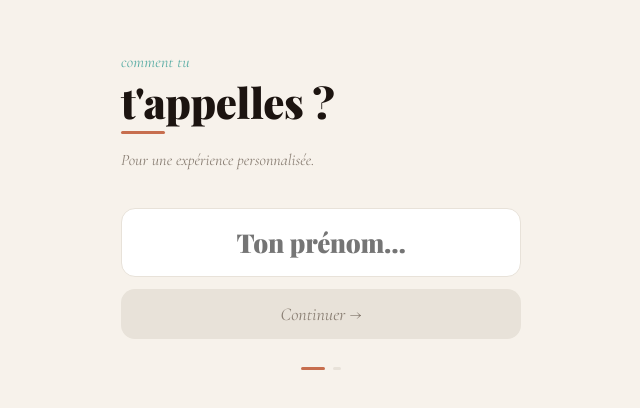
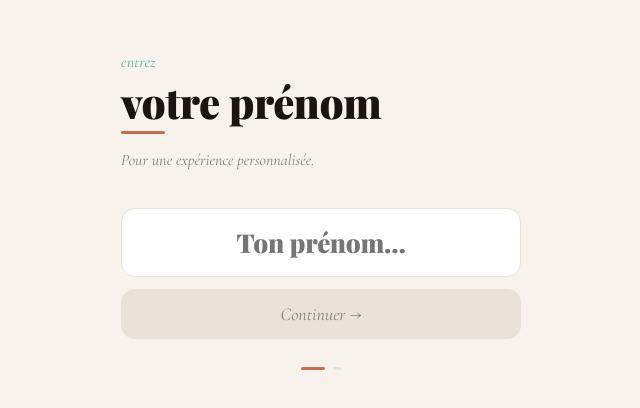
Before and after one commit to Vivreamajorque/vivre-a-majorque, a React (Vite) app: page /onboarding in a window 1280 px wide. Shown: the part 190-598 px from the top of the page, without its empty margins (319-959 px from the left). Built offline with nearby package versions, Linux system fonts and the light colour scheme; a web font is replaced by a local one.

Commit message:
fix: onboarding — 'votre prénom' (vouvoiement)

```diff
--- a/src/pages/Onboarding.jsx
+++ b/src/pages/Onboarding.jsx
@@ -33,8 +33,8 @@ export default function Onboarding() {
         {step === 1 && (
           <>
             <div style={{ marginBottom: 36 }}>
-              <ContextLabel color={VERT} size={16}>comment tu</ContextLabel>
-              <DisplayTitle size={42}>t'appelles ?</DisplayTitle>
+              <ContextLabel color={VERT} size={16}>entrez</ContextLabel>
+              <DisplayTitle size={42}>votre prénom</DisplayTitle>
               <Trait color={TERRA} width={44} />
               <p style={{
                 fontFamily: 'var(--font-titre)', fontStyle: 'italic',
```
Also changed, not shown: 3 other files (tests, documents, lock files or other folders).
